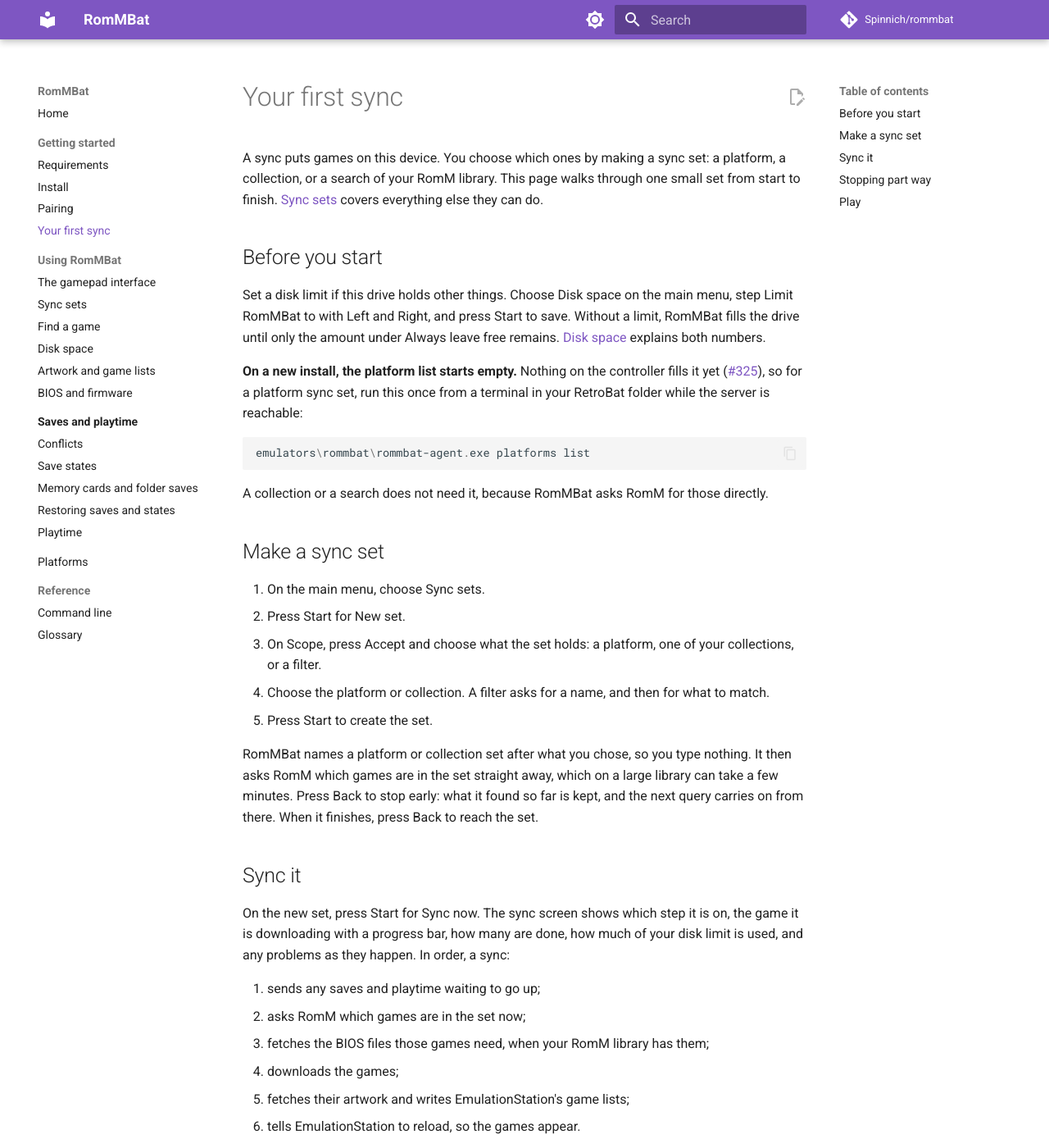
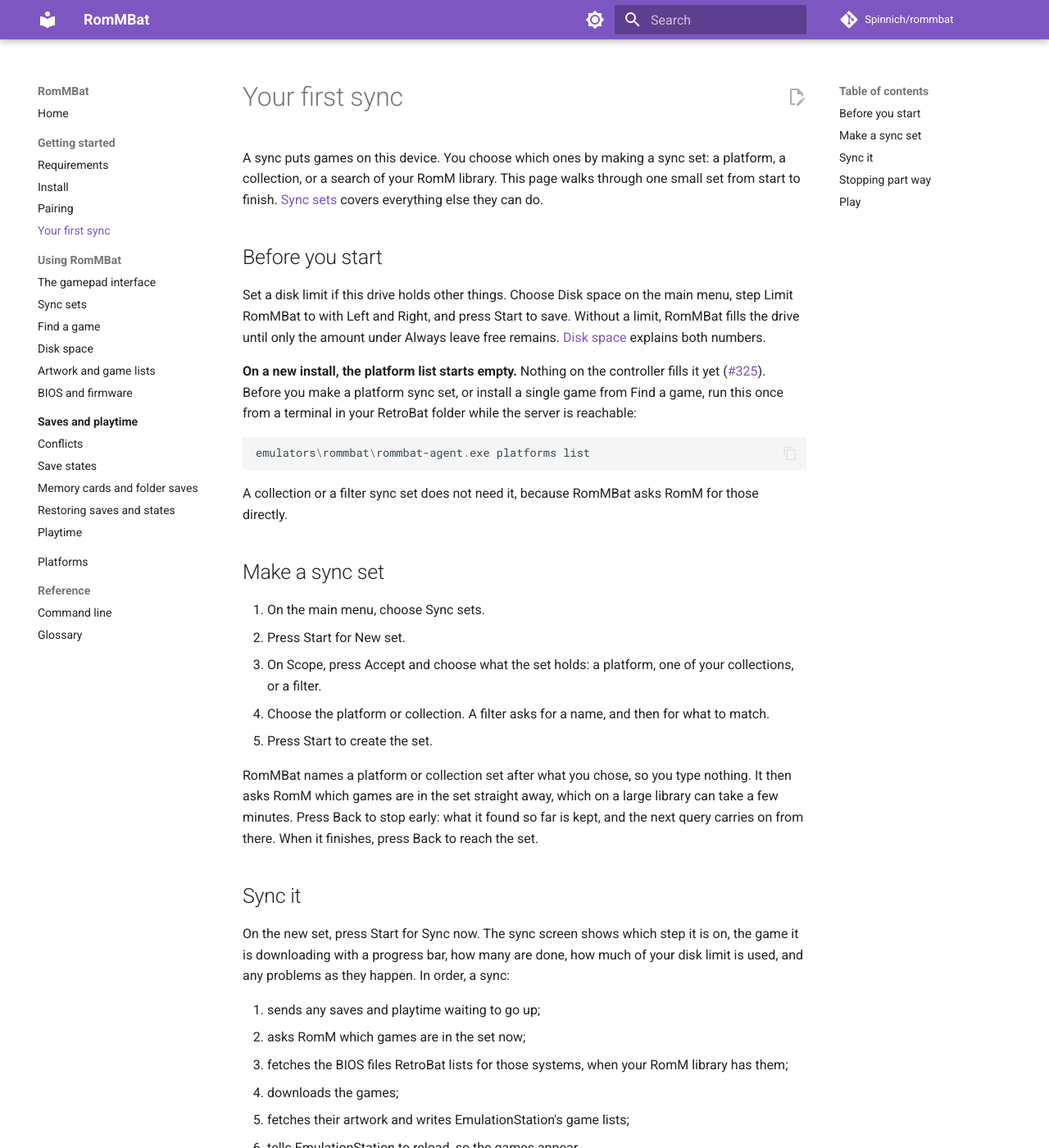
Before and after one commit to Spinnich/rommbat, an MkDocs documentation site: the page built from wiki/getting-started/first-sync.md, in a window 1280 px wide and 1400 px high. Shown: the whole window at 82% size. Built offline with MkDocs 1.6.1 and Material for MkDocs 9.7.7, drawn with Linux system fonts in a browser that asks for light colours; comment, search, counter and statistics services are not loaded.

Commit message:
Drop the sets-come-back claim, name Find a game in the platform-list step, say a slot does not narrow states, count manuals in the media figure, and call the BIOS list RetroBat's (R1.1-R1.5)
Co-Authored-By: Claude Opus 5.5 <noreply@anthropic.com>

````diff
--- a/wiki/getting-started/first-sync.md
+++ b/wiki/getting-started/first-sync.md
@@ -12,14 +12,15 @@ the drive until only the amount under Always leave free remains.
 [Disk space](../using/disk-budget.md) explains both numbers.
 
 **On a new install, the platform list starts empty.** Nothing on the controller fills it yet
-([#325](https://github.com/Spinnich/rommbat/issues/325)), so for a platform sync set, run this
-once from a terminal in your RetroBat folder while the server is reachable:
+([#325](https://github.com/Spinnich/rommbat/issues/325)). Before you make a platform sync set,
+or install a single game from Find a game, run this once from a terminal in your RetroBat folder
+while the server is reachable:
 
 ```powershell
 emulators\rommbat\rommbat-agent.exe platforms list
 ```
 
-A collection or a search does not need it, because RomMBat asks RomM for those directly.
+A collection or a filter sync set does not need it, because RomMBat asks RomM for those directly.
 
 ## Make a sync set
 
@@ -43,7 +44,7 @@ any problems as they happen. In order, a sync:
 
 1. sends any saves and playtime waiting to go up;
 2. asks RomM which games are in the set now;
-3. fetches the BIOS files those games need, when your RomM library has them;
+3. fetches the BIOS files RetroBat lists for those systems, when your RomM library has them;
 4. downloads the games;
 5. fetches their artwork and writes EmulationStation's game lists;
 6. tells EmulationStation to reload, so the games appear.
````
Also changed, not shown: wiki/getting-started/requirements.md (+3 -2 lines), wiki/saves/restore.md (+3 -3 lines), wiki/using/browse-and-install.md (+4 -2 lines), wiki/using/media-and-gamelists.md (+2 -2 lines), wiki/using/sync-sets.md (+0 -5 lines).
